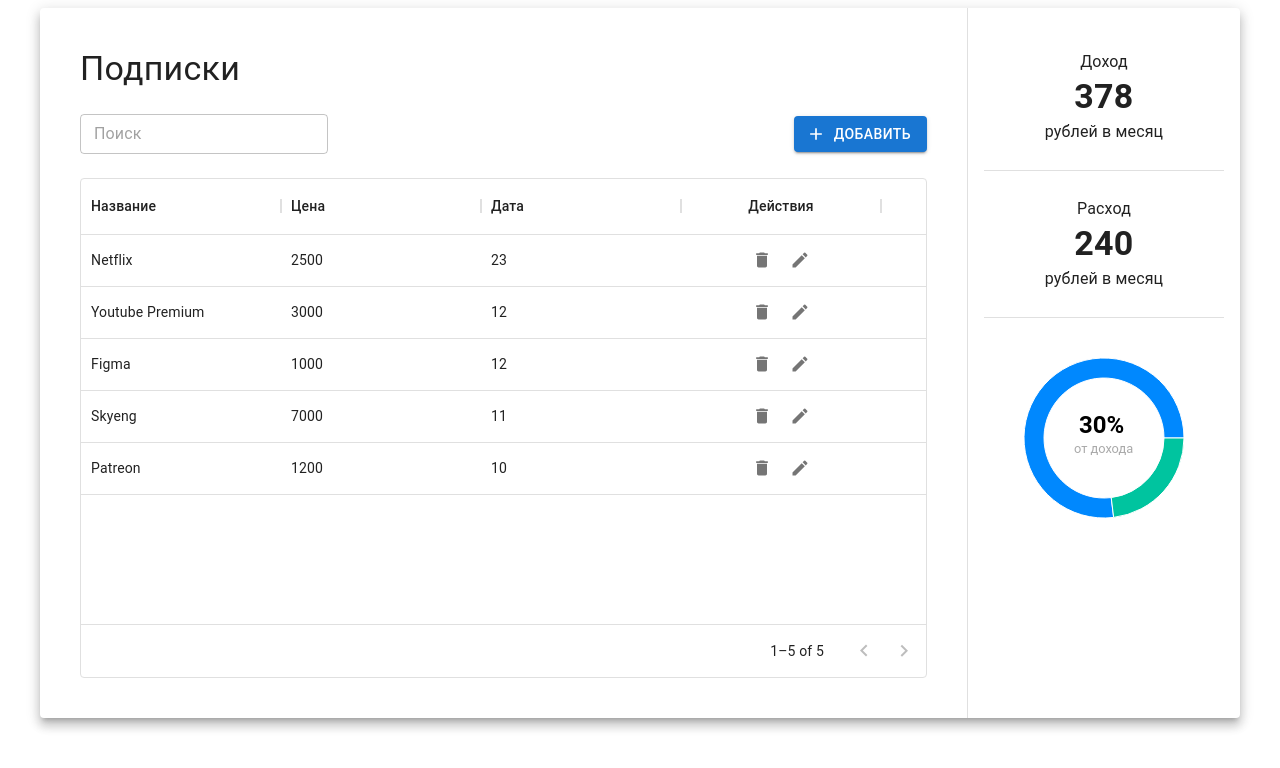
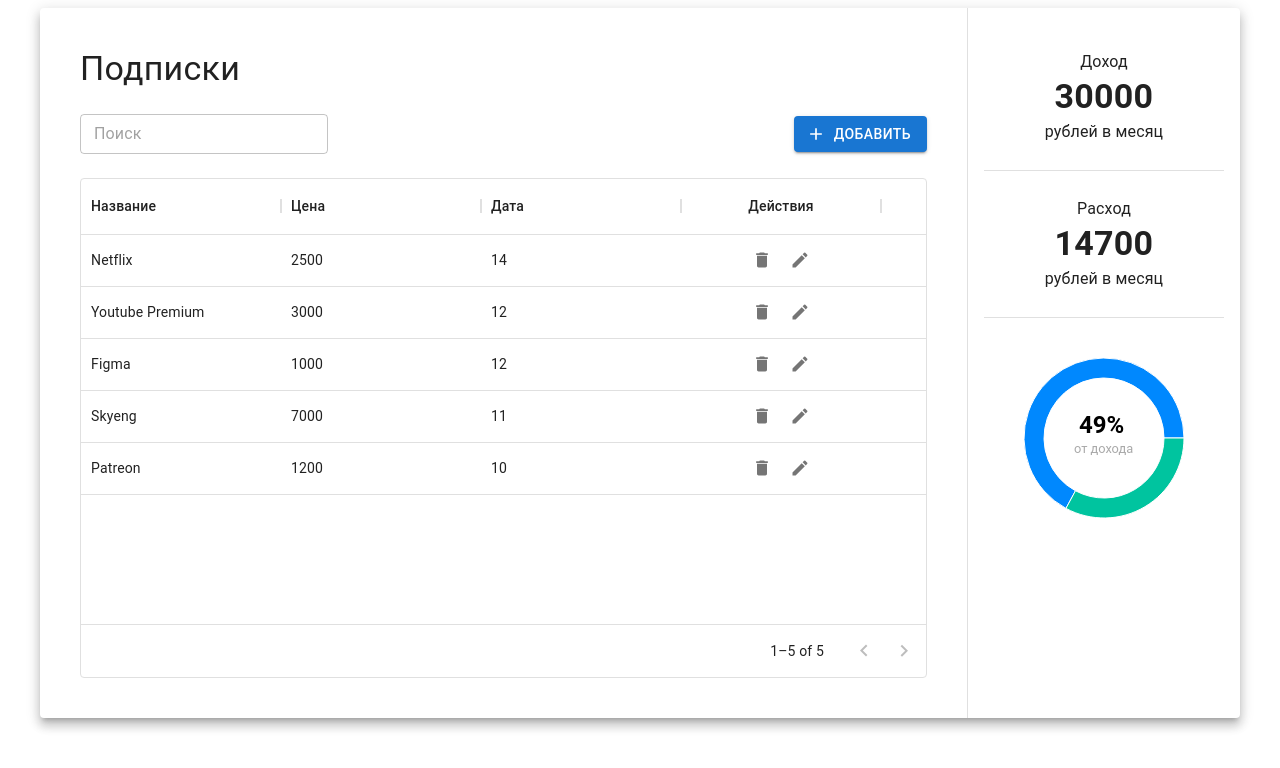
Before and after one commit to alina-yakovleva/subscriptions, a React (Create React App) app: page / in a window 1280 px wide. Shown: the top 768 px of the page. Built offline with nearby package versions, Linux system fonts and the light colour scheme; data requests are answered from the project's data file.

Commit message:
отрисованы данные с сервера

```diff
--- a/package.json
+++ b/package.json
@@ -13,8 +13,12 @@
     "@testing-library/user-event": "^13.5.0",
     "react": "^17.0.0",
     "react-dom": "^17.0.0",
+    "react-redux": "^7.2.8",
     "react-scripts": "5.0.1",
     "recharts": "^2.1.9",
+    "redux": "^4.1.2",
+    "redux-devtools-extension": "^2.13.9",
+    "redux-thunk": "^2.4.1",
     "web-vitals": "^2.1.4"
   },
   "scripts": {
--- a/src/App.js
+++ b/src/App.js
@@ -4,32 +4,17 @@ import ModeEditIcon from "@mui/icons-material/ModeEdit";
 import AddIcon from "@mui/icons-material/Add";
 import { Button, TextField, Typography } from "@mui/material";
 import { DataGrid, GridActionsCellItem } from "@mui/x-data-grid";
+import { useEffect } from "react";
+import { useDispatch, useSelector } from "react-redux";
 
+import * as actions from "./store/actions";
 import Layout from "./components/Layout";
 
 function App() {
-  const rows = [
-    {
-      id: 1,
-      Name: "Netflix",
-      Price: 2500,
-      Date: 23,
-    },
-    {
-      id: 2,
-      Name: "Youtube Premium",
-      Price: 3000,
-      Date: 12,
-    },
-    { id: 3, Name: "Figma", Price: 1000, Date: 12 },
-    { id: 4, Name: "Skyeng", Price: 7000, Date: 11 },
-    { id: 5, Name: "Patreon", Price: 1200, Date: 10 },
-  ];
-
   const columns = [
-    { field: "Name", headerName: "Название", width: 200 },
-    { field: "Price", headerName: "Цена", width: 200 },
-    { field: "Date", headerName: "Дата", width: 200 },
+    { field: "name", headerName: "Название", width: 200 },
+    { field: "price", headerName: "Цена", width: 200 },
+    { field: "day", headerName: "Дата", width: 200 },
     {
       field: "Action",
       headerName: "Действия",
@@ -41,6 +26,14 @@ function App() {
       ],
     },
   ];
+  const subscriptions = useSelector((state) => state.subscriptions);
+  const dispatch = useDispatch();
+  const loading = useSelector((state) => state.isSubsLoading);
+
+  useEffect(() => {
+    dispatch(actions.getSubsAsync());
+  }, []);
+
   return (
     <Layout>
       <Typography variant="h4">Подписки</Typography>
@@ -64,12 +57,13 @@ function App() {
                 outline: 0,
               },
           }}
-          rows={rows}
+          rows={subscriptions}
           columns={columns}
           pageSize={5}
           rowsPerPageOptions={[5]}
           disableSelectionOnClick
           disableColumnMenu
+          loading={loading}
         />
       </Box>
     </Layout>
--- /dev/null
+++ b/src/api/subscription.js
@@ -0,0 +1,4 @@
+export const getSubs = () =>
+  fetch("http://localhost:3001/subscriptions").then((response) =>
+    response.json()
+  );
--- a/src/components/Sidebar/index.js
+++ b/src/components/Sidebar/index.js
@@ -1,4 +1,5 @@
 import { Divider } from "@mui/material";
+import { useSelector } from "react-redux";
 
 import Chart from "../Chart";
 import Sum from "../Sum";
@@ -6,13 +7,17 @@ import Sum from "../Sum";
 import { Container } from "./styles";
 
 const Sidebar = () => {
+  const subs = useSelector((state) => state.subscriptions);
+
+  const sumPrice = subs.reduce((sum, sub) => (sum += sub.price), 0);
+
   return (
     <Container>
-      <Sum label="Доход" value={378} />
+      <Sum label="Доход" value={30000} />
       <Divider />
-      <Sum label="Расход" value={240} />
+      <Sum label="Расход" value={sumPrice} />
       <Divider />
-      <Chart value={[100, 30]} />
+      <Chart value={[30000, sumPrice]} />
     </Container>
   );
 };
--- a/src/index.js
+++ b/src/index.js
@@ -1,6 +1,12 @@
 import React from "react";
 import ReactDOM from "react-dom";
-
+import { Provider } from "react-redux";
+import store from "./store/store";
 import App from "./App";
 
-ReactDOM.render(<App />, document.getElementById("root"));
+ReactDOM.render(
+  <Provider store={store}>
+    <App />
+  </Provider>,
+  document.getElementById("root")
+);
--- /dev/null
+++ b/src/store/actions.js
@@ -0,0 +1,23 @@
+import { SET_SUBS, SET_SUBS_LOADING } from "./constants";
+import * as api from "../api/subscription";
+
+export const setSubs = (subs) => ({
+  type: SET_SUBS,
+  payload: subs,
+});
+
+export const setSubsLoading = (value) => ({
+  type: SET_SUBS_LOADING,
+  payload: value,
+});
+export const getSubsAsync = () => async (dispatch) => {
+  dispatch(setSubsLoading(true));
+  try {
+    const subs = await api.getSubs();
+    dispatch(setSubs(subs));
+  } catch (e) {
+    alert("Ошибка при выводе списка");
+  } finally {
+    dispatch(setSubsLoading(false));
+  }
+};
--- /dev/null
+++ b/src/store/constants.js
@@ -0,0 +1,2 @@
+export const SET_SUBS = "SET_SUBS";
+export const SET_SUBS_LOADING = "SET_SUBS_LOADING";
--- /dev/null
+++ b/src/store/reducer.js
@@ -0,0 +1,19 @@
+import { SET_SUBS, SET_SUBS_LOADING } from "./constants";
+
+const initialState = {
+  subscriptions: [],
+  isSubsLoading: false,
+};
+
+const reducer = (state = initialState, action) => {
+  switch (action.type) {
+    case SET_SUBS:
+      return { ...state, subscriptions: action.payload };
+    case SET_SUBS_LOADING: {
+      return { ...state, isSubsLoading: action.payload };
+    }
+    default:
+      return state;
+  }
+};
+export default reducer;
--- /dev/null
+++ b/src/store/store.js
@@ -0,0 +1,7 @@
+import { applyMiddleware, createStore } from "redux";
+import { composeWithDevTools } from "redux-devtools-extension";
+import thunk from "redux-thunk";
+import reducer from "./reducer";
+
+const store = createStore(reducer, composeWithDevTools(applyMiddleware(thunk)));
+export default store;
```
Also changed, not shown: 1 other file (tests, documents, lock files or other folders).
